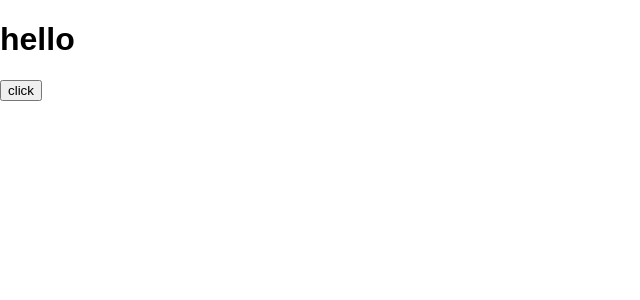
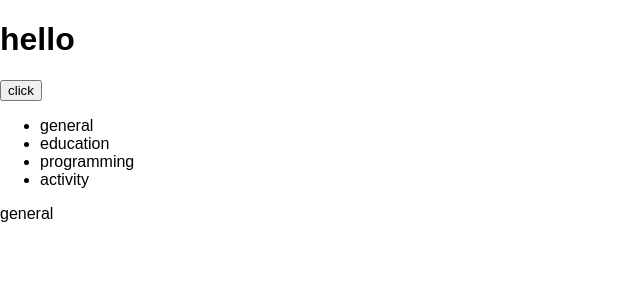
Before and after one commit to poonyapat/React, a React (Create React App) app in the folder react-app/: page / in a window 1280 px wide. Shown: the top 300 px of the page, without its empty margins (0-640 px from the left). Built offline with nearby package versions, Linux system fonts and the light colour scheme.

Commit message:
add content selector

```diff
--- a/react-app/src/App.js
+++ b/react-app/src/App.js
@@ -1,17 +1,18 @@
 import React, { Component } from 'react';
 import './App.css';
+import Profile from './Profile';
 
 class App extends Component {
   constructor(props) {
     super(props)
     this.state = {
-      text : "hello"
+      text: "hello"
     }
     this.changeText = this.changeText.bind(this)
   }
 
   changeText() {
-    this.setState({text: "world"})
+    this.setState({ text: "world" })
   }
 
   render() {
@@ -19,6 +20,7 @@ class App extends Component {
       <div>
         <h1>{this.state.text}</h1>
         <button onClick={this.changeText}>click</button>
+        <Profile/>
       </div>
     );
   }
--- /dev/null
+++ b/react-app/src/Profile.js
@@ -0,0 +1,104 @@
+import React, { Component } from 'react';
+import './App.css';
+
+class Profile extends Component {
+    constructor(props) {
+        super(props)
+        this.state = {
+            selectingContent: "general",
+            general: {
+                type: "General",
+                firstName: "Poonyapat",
+                lastName: "Yanvisit",
+                age: 20,
+                gender: "Male",
+                job: "Student",
+                adress: {
+                    city: "Bangkok",
+                    country: "Thailand"
+                }
+            },
+            education: {
+                type: "Education",
+                primarySchool: "Bangkok Christian College",
+                secondarySchool: "Bangkok Christian College",
+                bachelorsDegree: {
+                    university: "Kasetsart Univsersity",
+                    faculty: "Science",
+                    department: "Computer Science"
+                }
+            },
+            programming: {
+                type: "Programming",
+                programmingLanguage: {
+                    python: "Pandas, Matplotlib and On Studying",
+                    java: "Javafx and Maven",
+                    c: "Basic",
+                    cPlusPlus: "Basic",
+                    cSharp: "Unity",
+                    html: "Normal",
+                    css: "Normal",
+                    js: "On Studying",
+                    others: ["Unix", "Photoshop", "Excel", "MongoDB"]
+                }
+            },
+            activity: {
+                type: "Activity",
+                game: ["League of Legend: Ex-Proleague", "Overwatch"],
+                book: ["Novel", "Manga"],
+                bookType: ["Fantasy", "Action", "Drama", "Comedy", "Romance"],
+                others: ["Sleeping", "Running", "Eating", "Learning new knowledge", "Watching Anime/Movie"]
+            },
+        }
+
+        // this.changeContent = this.changeContent.bind(this)
+        this.setContent = this.setContent.bind(this)
+
+    }
+
+    setContent(content) {
+        this.setState({
+            selectingContent: content
+        })
+    }
+
+
+
+    render() {
+        return (
+            <div>
+                <ul>
+                    <ContentSelector content="general" selector={this.setContent} />
+                    <ContentSelector content="education" selector={this.setContent} />
+                    <ContentSelector content="programming" selector={this.setContent} />
+                    <ContentSelector content="activity" selector={this.setContent} />
+                </ul>
+                <div>
+                    {this.state.selectingContent}
+                </div>
+            </div>
+        );
+    }
+}
+
+class ContentSelector extends Component {
+    constructor(props) {
+        super(props)
+        this.state = {
+            content: this.props.content,
+        }
+        this.changeContent = this.changeContent.bind(this)
+    }
+
+    changeContent() {
+        this.props.selector(this.props.content)
+    }
+
+    render() {
+        return (
+            <li onClick={this.changeContent}> {this.state.content} </li>
+        )
+    }
+}
+
+export default Profile;
```
